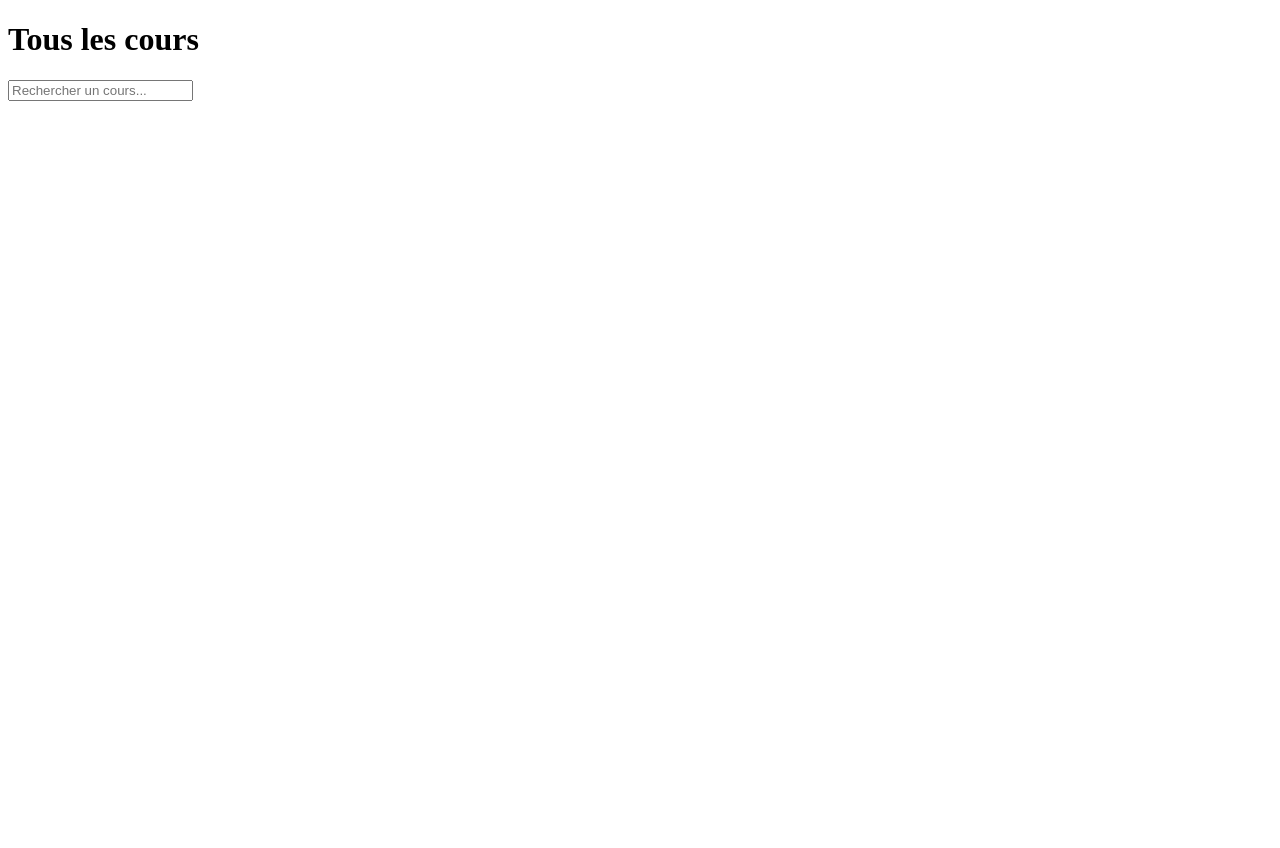
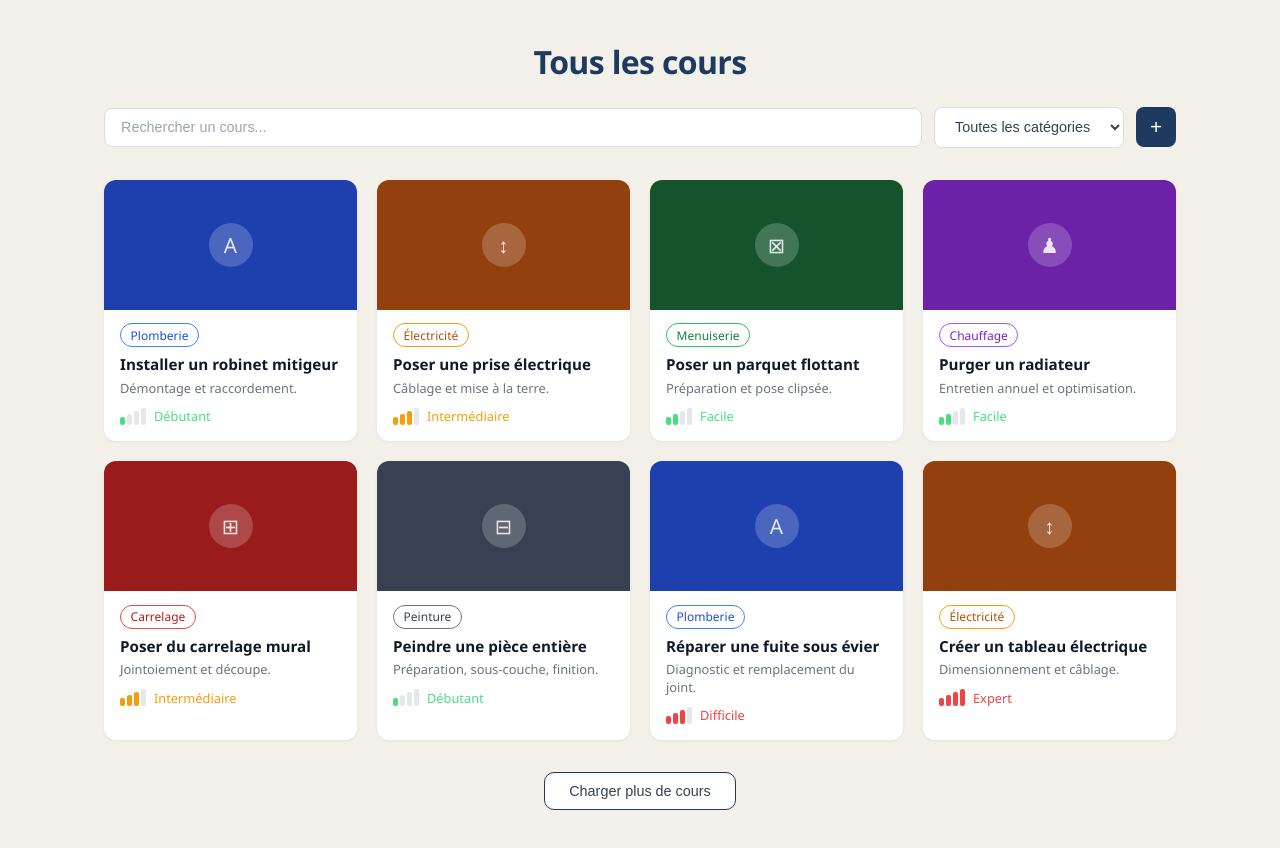
Before and after one commit to Alithiel31/SkillFusion, a SvelteKit app in the folder client/: page /cours in a window 1280 px wide. Shown: the top 848 px of the page. Before the commit the page ends 800 px from the top, so only its background shows below. Built offline with nearby package versions, Linux system fonts and the light colour scheme.

Commit message:
Creating the page all courses for desktop

```diff
--- a/client/src/routes/cours/+page.svelte
+++ b/client/src/routes/cours/+page.svelte
@@ -1,21 +1,499 @@
 <script>
+	// --- DONNÉES ---
+	const categories = [
+		'Toutes les catégories',
+		'Plomberie',
+		'Électricité',
+		'Menuiserie',
+		'Chauffage',
+		'Carrelage',
+		'Peinture'
+	];
 
+	const allCourses = [
+		{
+			id: 1,
+			category: 'Plomberie',
+			title: 'Installer un robinet mitigeur',
+			subtitle: 'Démontage et raccordement.',
+			level: 'Débutant'
+		},
+		{
+			id: 2,
+			category: 'Électricité',
+			title: 'Poser une prise électrique',
+			subtitle: 'Câblage et mise à la terre.',
+			level: 'Intermédiaire'
+		},
+		{
+			id: 3,
+			category: 'Menuiserie',
+			title: 'Poser un parquet flottant',
+			subtitle: 'Préparation et pose clipsée.',
+			level: 'Facile'
+		},
+		{
+			id: 4,
+			category: 'Chauffage',
+			title: 'Purger un radiateur',
+			subtitle: 'Entretien annuel et optimisation.',
+			level: 'Facile'
+		},
+		{
+			id: 5,
+			category: 'Carrelage',
+			title: 'Poser du carrelage mural',
+			subtitle: 'Jointoiement et découpe.',
+			level: 'Intermédiaire'
+		},
+		{
+			id: 6,
+			category: 'Peinture',
+			title: 'Peindre une pièce entière',
+			subtitle: 'Préparation, sous-couche, finition.',
+			level: 'Débutant'
+		},
+		{
+			id: 7,
+			category: 'Plomberie',
+			title: 'Réparer une fuite sous évier',
+			subtitle: 'Diagnostic et remplacement du joint.',
+			level: 'Difficile'
+		},
+		{
+			id: 8,
+			category: 'Électricité',
+			title: 'Créer un tableau électrique',
+			subtitle: 'Dimensionnement et câblage.',
+			level: 'Expert'
+		},
+		{
+			id: 9,
+			category: 'Menuiserie',
+			title: 'Poser un auvent en bois',
+			subtitle: 'Mesurage et montage.',
+			level: 'Intermédiaire'
+		}
+	];
+
+	const categoryColors = {
+		Plomberie: { border: '#3b82f6', text: '#1d4ed8' },
+		Électricité: { border: '#f59e0b', text: '#b45309' },
+		Menuiserie: { border: '#22c55e', text: '#15803d' },
+		Chauffage: { border: '#a855f7', text: '#7e22ce' },
+		Carrelage: { border: '#ef4444', text: '#b91c1c' },
+		Peinture: { border: '#6b7280', text: '#374151' }
+	};
+
+	const cardColors = {
+		Plomberie: '#1e40af',
+		Électricité: '#92400e',
+		Menuiserie: '#14532d',
+		Chauffage: '#6b21a8',
+		Carrelage: '#991b1b',
+		Peinture: '#374151'
+	};
+
+	const levels = {
+		Débutant: { color: '#4ade80', bars: [true, false, false, false] },
+		Facile: { color: '#4ade80', bars: [true, true, false, false] },
+		Intermédiaire: { color: '#f59e0b', bars: [true, true, true, false] },
+		Difficile: { color: '#ef4444', bars: [true, true, true, false] },
+		Expert: { color: '#ef4444', bars: [true, true, true, true] }
+	};
+
+	const icons = {
+		Plomberie: 'A',
+		Électricité: '↕',
+		Menuiserie: '⊠',
+		Chauffage: '♟',
+		Carrelage: '⊞',
+		Peinture: '⊟'
+	};
+
+	// --- ÉTAT (Svelte 5 : $state) ---
+	let searchQuery = $state('');
+	let selectedCategory = $state('Toutes les catégories');
+	let showCount = $state(8);
+	let showDropdown = $state(false);
+
+	// --- DÉRIVÉ (Svelte 5 : $derived) ---
+	let filteredCourses = $derived(
+		allCourses.filter((c) => {
+			const matchSearch = c.title.toLowerCase().includes(searchQuery.toLowerCase());
+
+			const matchCat =
+				selectedCategory === 'Toutes les catégories' || c.category === selectedCategory;
+
+			return matchSearch && matchCat;
+		})
+	);
+
+	let visibleCourses = $derived(filteredCourses.slice(0, showCount));
+
+	let hasMore = $derived(filteredCourses.length > showCount);
+
+	// --- FONCTIONS ---
+	function selectCategory(cat) {
+		selectedCategory = cat;
+		showDropdown = false;
+		showCount = 8;
+	}
+
+	function loadMore() {
+		showCount += 4;
+	}
 </script>
 
-<header>
+<div class="page">
+	<main class="main">
+		<h1 class="page-title">Tous les cours</h1>
 
-</header>
-<main class="main-content">
-    <h1 class="all-courses">Tous les cours</h1>
-
+		<!-- Recherche & Filtre -->
 		<div class="search">
 			<input
 				class="search-input"
 				type="text"
 				placeholder="Rechercher un cours..."
+				bind:value={searchQuery}
 			/>
+
+			<div class="dropdown-wrapper">
+				<select id="categorie-select" class="category-btn" onclick={() => (showDropdown = !showDropdown)}>
+					{selectedCategory}
+					<span class="chevron">▾</span>
+							{#each categories as cat}
+								<option value="${cat}">
+									{cat}
+								</option>
+							{/each}
+				</select>
 			</div>
+
+			<button type="button" class="add-btn">+</button>
+		</div>
+
+		<!-- Grille de cours -->
+		<div class="courses-grid">
+			{#each visibleCourses as course (course.id)}
+				{@const catColor = categoryColors[course.category] ?? { border: '#999', text: '#555' }}
+				{@const cardColor = cardColors[course.category] ?? '#555'}
+				{@const levelInfo = levels[course.level]}
+
+				<div class="course-card">
+					<div class="card-image" style="background-color: {cardColor};">
+						<div class="card-icon">{icons[course.category] ?? '?'}</div>
+					</div>
+					<div class="card-body">
+						<span
+							class="category-badge"
+							style="border-color: {catColor.border}; color: {catColor.text};"
+						>
+							{course.category}
+						</span>
+						<h3 class="card-title">{course.title}</h3>
+						<p class="card-subtitle">{course.subtitle}</p>
+						<div class="level-row">
+							<div class="bars">
+								{#each [0, 1, 2, 3] as i}
+									<div
+										class="bar"
+										style="background-color: {levelInfo.bars[i]
+											? levelInfo.color
+											: '#e5e7eb'}; height: {8 + i * 3}px;"
+									></div>
+								{/each}
+							</div>
+							<span class="level-label" style="color: {levelInfo.color};">{course.level}</span>
+						</div>
+					</div>
+				</div>
+			{/each}
+		</div>
+
+		{#if hasMore}
+			<div class="load-more-wrapper">
+				<button class="load-more-btn" onclick={loadMore}>Charger plus de cours</button>
+			</div>
+		{/if}
 	</main>
+</div>
 
 <style>
+	:global(*, *::before, *::after) {
+		box-sizing: border-box;
+		margin: 0;
+		padding: 0;
+	}
+
+	:global(body) {
+		font-family: 'Segoe UI', 'Helvetica Neue', Arial, sans-serif;
+		background-color: #f3f0ea;
+		color: #1a1a1a;
+	}
+
+	.page {
+		min-height: 100vh;
+		display: flex;
+		flex-direction: column;
+		background-color: #f3f0ea;
+	}
+
+	.main {
+		flex: 1;
+		max-width: 1120px;
+		width: 100%;
+		margin: 0 auto;
+		padding: 2.5rem 1.5rem 3rem;
+	}
+
+	.page-title {
+		text-align: center;
+		font-size: 2rem;
+		font-weight: 700;
+		color: #1e3a5f;
+		margin-bottom: 1.5rem;
+		letter-spacing: -0.02em;
+	}
+
+	/* Recherche */
+	.search {
+		display: flex;
+		gap: 0.75rem;
+		align-items: center;
+		margin-bottom: 2rem;
+	}
+
+	.search-input {
+		flex: 1;
+		padding: 0.65rem 1rem;
+		border: 1px solid #ddd;
+		border-radius: 8px;
+		font-size: 0.9rem;
+		background: white;
+		outline: none;
+		color: #374151;
+		transition: border-color 0.15s;
+	}
+
+	.search-input:focus {
+		border-color: #1d4ed8;
+	}
+
+	.search-input::placeholder {
+		color: #9ca3af;
+	}
+
+	.dropdown-wrapper {
+		position: relative;
+		overflow: visible;
+	}
+
+	.category-btn {
+		padding: 0.65rem 1rem;
+		border: 1px solid #ddd;
+		border-radius: 8px;
+		background: white;
+		font-size: 0.9rem;
+		cursor: pointer;
+		color: #374151;
+		white-space: nowrap;
+		display: flex;
+		align-items: center;
+		gap: 0.5rem;
+		transition: border-color 0.15s;
+	}
+
+	.category-btn:hover {
+		border-color: #9ca3af;
+	}
+
+	.chevron {
+		font-size: 0.8rem;
+		color: #6b7280;
+	}
+
+	.dropdown {
+		position: absolute;
+		top: calc(100% + 4px);
+		left: 0;
+		right: 0;
+		background: white;
+		border: 1px solid #e5e7eb;
+		border-radius: 8px;
+		box-shadow: 0 4px 12px rgba(0, 0, 0, 0.1);
+		z-index: 999;
+		list-style: none;
+		overflow: hidden;
+	}
+
+	.dropdown-item {
+		width: 100%;
+		text-align: left;
+		padding: 0.6rem 1rem;
+		background: none;
+		border: none;
+		cursor: pointer;
+		font-size: 0.9rem;
+		color: #374151;
+		transition: background 0.1s;
+	}
+
+	.dropdown-item:hover {
+		background: #f3f4f6;
+	}
+
+	.add-btn {
+		width: 40px;
+		height: 40px;
+		border-radius: 8px;
+		background: #1e3a5f;
+		color: white;
+		border: none;
+		font-size: 1.3rem;
+		cursor: pointer;
+		display: flex;
+		align-items: center;
+		justify-content: center;
+		flex-shrink: 0;
+		transition: background 0.15s;
+	}
+
+	.add-btn:hover {
+		background: #1d4ed8;
+	}
+
+	/* Grille */
+	.courses-grid {
+		display: grid;
+		grid-template-columns: repeat(4, 1fr);
+		gap: 1.25rem;
+	}
+
+	@media (max-width: 1024px) {
+		.courses-grid {
+			grid-template-columns: repeat(2, 1fr);
+		}
+	}
+
+	@media (max-width: 600px) {
+		.courses-grid {
+			grid-template-columns: 1fr;
+		}
+	}
+
+	.course-card {
+		background: white;
+		border-radius: 12px;
+		overflow: hidden;
+		box-shadow: 0 1px 3px rgba(0, 0, 0, 0.06);
+		transition:
+			transform 0.2s,
+			box-shadow 0.2s;
+		cursor: pointer;
+	}
+
+	.course-card:hover {
+		transform: translateY(-3px);
+		box-shadow: 0 6px 20px rgba(0, 0, 0, 0.1);
+	}
+
+	.card-image {
+		height: 130px;
+		display: flex;
+		align-items: center;
+		justify-content: center;
+	}
+
+	.card-icon {
+		width: 44px;
+		height: 44px;
+		border-radius: 50%;
+		background: rgba(255, 255, 255, 0.2);
+		display: flex;
+		align-items: center;
+		justify-content: center;
+		font-size: 1.3rem;
+		color: rgba(255, 255, 255, 0.85);
+	}
+
+	.card-body {
+		padding: 0.85rem 1rem 1rem;
+		display: flex;
+		flex-direction: column;
+		gap: 0.3rem;
+	}
+
+	.category-badge {
+		display: inline-block;
+		width: fit-content;
+		padding: 0.15rem 0.6rem;
+		border: 1px solid;
+		border-radius: 20px;
+		font-size: 0.75rem;
+		font-weight: 500;
+	}
+
+	.card-title {
+		font-size: 0.95rem;
+		font-weight: 600;
+		color: #111827;
+		line-height: 1.35;
+		margin-top: 0.15rem;
+	}
+
+	.card-subtitle {
+		font-size: 0.8rem;
+		color: #6b7280;
+		line-height: 1.4;
+	}
+
+	.level-row {
+		display: flex;
+		align-items: center;
+		gap: 0.5rem;
+		margin-top: 0.3rem;
+	}
+
+	.bars {
+		display: flex;
+		align-items: flex-end;
+		gap: 2px;
+	}
+
+	.bar {
+		width: 5px;
+		border-radius: 2px;
+	}
+
+	.level-label {
+		font-size: 0.8rem;
+		font-weight: 500;
+	}
+
+	.load-more-wrapper {
+		display: flex;
+		justify-content: center;
+		margin-top: 2rem;
+	}
+
+	.load-more-btn {
+		padding: 0.6rem 1.5rem;
+		border: 1px solid #d1d5db;
+		border-radius: 10px;
+		background: white;
+		font-size: 0.9rem;
+		color: #374151;
+		cursor: pointer;
+		transition:
+			background 0.15s,
+			border-color 0.15s;
+		border: #1e3a5f solid 1px;
+	}
+
+	.load-more-btn:hover {
+		background: #1e3a5f;
+		color: white;
+		border-color: white;
+	}
 </style>
```
Lines whose indentation alone changed are shown as unchanged.
